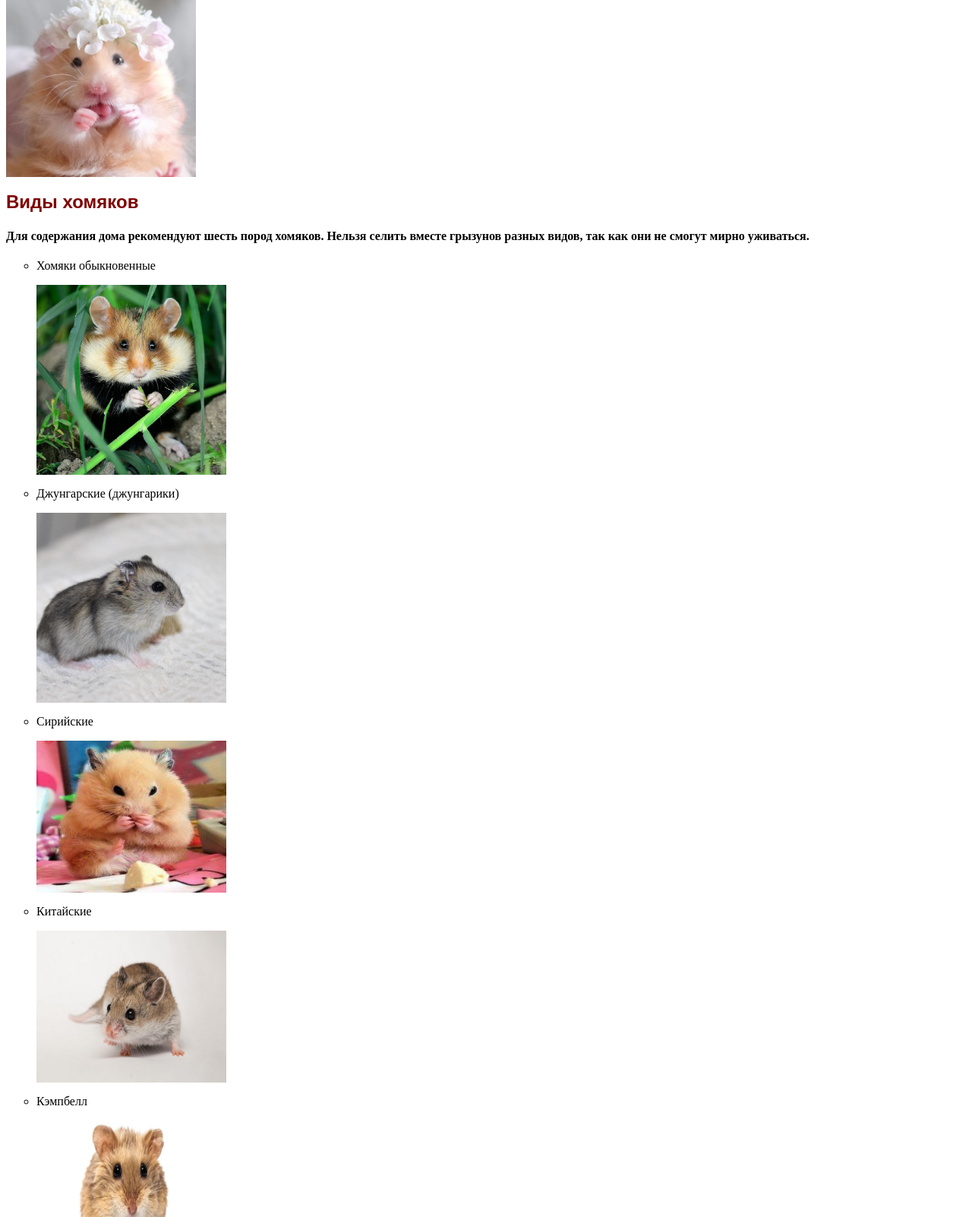
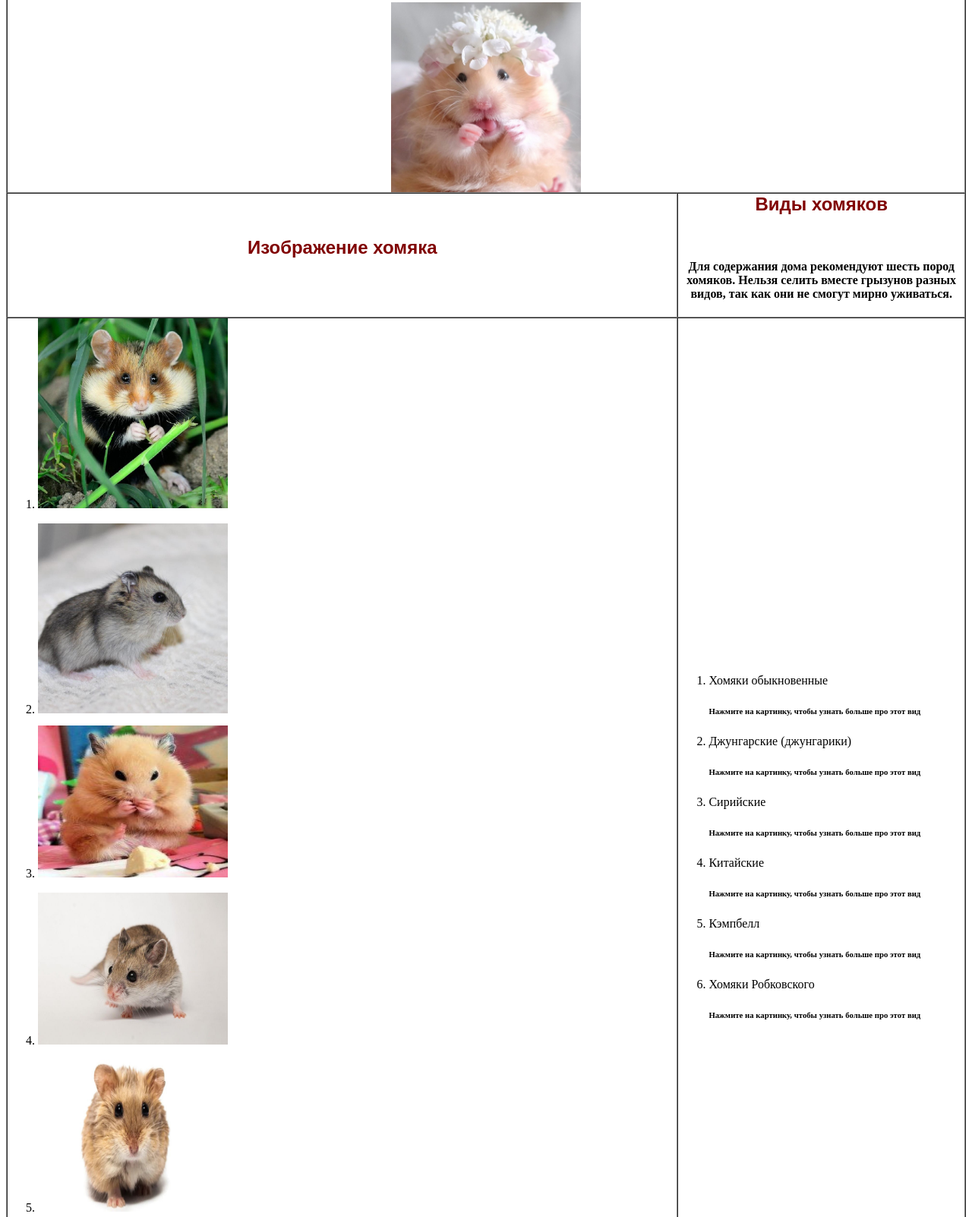
Before and after one commit to sonatigr/hamsterchinese, a plain HTML site: page hamsterhomepage.html in a window 1280 px wide. Shown: the part 132-1734 px from the top of the page at 76% size. Drawn offline with Linux system fonts and the light colour scheme.

Commit message:
Update hamsterhomepage.html

```diff
--- a/hamsterhomepage.html
+++ b/hamsterhomepage.html
@@ -1,49 +1,83 @@
 <html>
 <head><title>Главная страница про хомяков</title></head>
 <body>
-<center><font size="5" color="ff0000" face="fantasy">Хомяки. Виды хомяков. Как за ними ухаживать</font></center>
+<table border="1" cellpadding="0" cellspacing="0" width="100%">
+<tr>
+<th colspan=2><center><font size="5" color="ff0000" face="fantasy">Хомяки. Виды хомяков. Как за ними ухаживать</font></center><br>
 <h4>Хомячки – одни из самых популярных домашних животных. И это неудивительно – они маленькие, нетребовательные к уходу, простые в содержании. Тем, кто только собирается завести такого питомца, стоит узнать все о хомяках – об их разновидностях, образе жизни, питании и размножении.</h4>
+<p>
 <img src="hamsterflower.jpg" width="250" height="250">
-<h2><font size="5" color="800000" face="fantasy">Виды хомяков</font></h2>
-<h4>Для содержания дома рекомендуют шесть пород хомяков. Нельзя селить вместе грызунов разных видов, так как они не смогут мирно уживаться.</h4>
-<ul type="circle">
-<li>Хомяки обыкновенные</li>
+</p>
+</th>
+<tr>
+<th width="70%"><h2><font size="5" color="800000" face="fantasy">Изображение хомяка</font></h2></th>
+<th width="30%"><h2><font size="5" color="800000" face="fantasy">Виды хомяков</font></h2><br>
+<h4>Для содержания дома рекомендуют шесть пород хомяков. Нельзя селить вместе грызунов разных видов, так как они не смогут мирно уживаться.</h4></th>
+</tr>
+<tr>
+<td widht="70%">
+<ol type="1">
 <p>
+<li>
 <a href="hamstercricetus.html">
 <img src="hamstercricetus.jpg" width="250" height="250">
 </a>
+</li>
 </p>
-<li>Джунгарские (джунгарики)</li>
 <p>
+<li>
 <a href="hamsterphodopus.html">
 <img src="hamsterphodopus.jpg" width="250" height="250">
 </a>
 </p>
-<li>Сирийские</li>
 <p>
+<li>
 <a href="hamstersyrian.html">
 <img src="hamstersyrian.jpg" width="250" height="200">
 </a>
+</li>
 </p>
-<li>Китайские</li>
 <p>
+<li>
 <a href="hamsterchinese.html">
 <img src="chinese.jpg" width="250" height="200">
 </a>
+</li>
 </p>
-<li>Кэмпбелл</li>
 <p>
+<li>
 <a href="hastercampbell.html">
 <img src="hastercampbell.jpg" width="250" height="200">
 </a>
+</li>
 </p>
-<li>Хомяки Робковского</li>
 <p>
+<li>
 <a href="hamsterroborovsky.html">
 <img src="hamsterrobokovsky.jpg" width="250" height="200">
 </a>
+</li>
 </p>
-</ul>
-<h3><font size="5" color="ff0000" face="fantasy">Важно! При выборе нового члена семьи учитывайте особенности каждой породы, ведь питомец проживет с вами не один год.</font></h3>
+</ol>
+</td>
+<td width="30%"><ol type="1">
+<li>Хомяки обыкновенные<br>
+  <h6>Нажмите на картинку, чтобы узнать больше про этот вид</h6></li>
+<li>Джунгарские (джунгарики)<br>
+  <h6>Нажмите на картинку, чтобы узнать больше про этот вид</h6></li>
+<li>Сирийские<br>
+  <h6>Нажмите на картинку, чтобы узнать больше про этот вид</h6></li>
+<li>Китайские<br>
+  <h6>Нажмите на картинку, чтобы узнать больше про этот вид</h6></li>
+<li>Кэмпбелл<br>
+  <h6>Нажмите на картинку, чтобы узнать больше про этот вид</h6></li>
+<li>Хомяки Робковского<br>
+  <h6>Нажмите на картинку, чтобы узнать больше про этот вид</h6></li>
+</ol></td>
+</tr>
+<tr>
+<td colspan=2><h3><font size="5" color="ff0000" face="fantasy">Важно! При выборе нового члена семьи учитывайте особенности каждой породы, ведь питомец проживет с вами не один год.</font></h3></td>
+</tr>
+</table>
 </body>
 </html>
```
